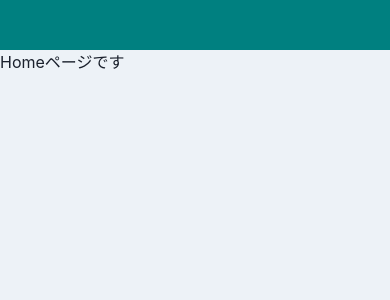
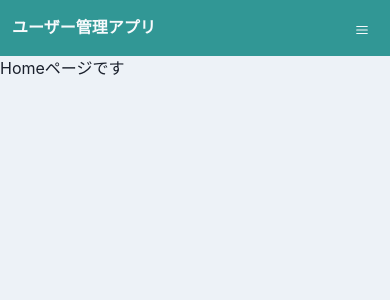
Before and after one commit to sohei-fujita/chakra-react-typescript, a React (Create React App) app: page /home in a window 390 px wide. Shown: the top 300 px of the page. Built offline with nearby package versions, Linux system fonts and the light colour scheme.

Commit message:
hamburger

```diff
--- a/package.json
+++ b/package.json
@@ -3,6 +3,7 @@
   "version": "0.1.0",
   "private": true,
   "dependencies": {
+    "@chakra-ui/icons": "^2.1.1",
     "@chakra-ui/react": "^2.8.2",
     "@emotion/react": "^11.11.4",
     "@emotion/styled": "^11.11.5",
--- a/src/components/organisms/layouts/Header.tsx
+++ b/src/components/organisms/layouts/Header.tsx
@@ -1,5 +1,41 @@
+import { Box, Flex, Heading, IconButton } from "@chakra-ui/react";
 import { FC, memo } from "react";
+import { Link } from "react-router-dom";
+import { HamburgerIcon } from "@chakra-ui/icons";
 
 export const Header: FC = memo(() => {
-  return <div style={{ height: "50px", backgroundColor: "teal" }}></div>;
+  return (
+    <Flex
+      as="nav"
+      bg="teal.500"
+      color="gray.50"
+      align="center"
+      justify="space-between"
+      padding={{ base: 3, md: 5 }}
+    >
+      <Flex align="center" as="a" mr={8} _hover={{ cursor: "pointer" }}>
+        <Heading as="h1" fontSize={{ base: "md", md: "lg" }}>
+          ユーザー管理アプリ
+        </Heading>
+      </Flex>
+      <Flex
+        align="center"
+        fontSize="sm"
+        flexGrow={2}
+        display={{ base: "none", md: "flex" }}
+      >
+        <Box pr={4}>
+          <Link to={"/about"}>ユーザー一覧</Link>
+        </Box>
+        <Link to={"/about"}>設定</Link>
+      </Flex>
+      <IconButton
+        aria-label="メニューボタン"
+        icon={<HamburgerIcon />}
+        size="sm"
+        variant="unstyled"
+        display={{ base: "block", md: "none" }}
+      />
+    </Flex>
+  );
 });
```
Also changed, not shown: 1 other file (tests, documents, lock files or other folders).
